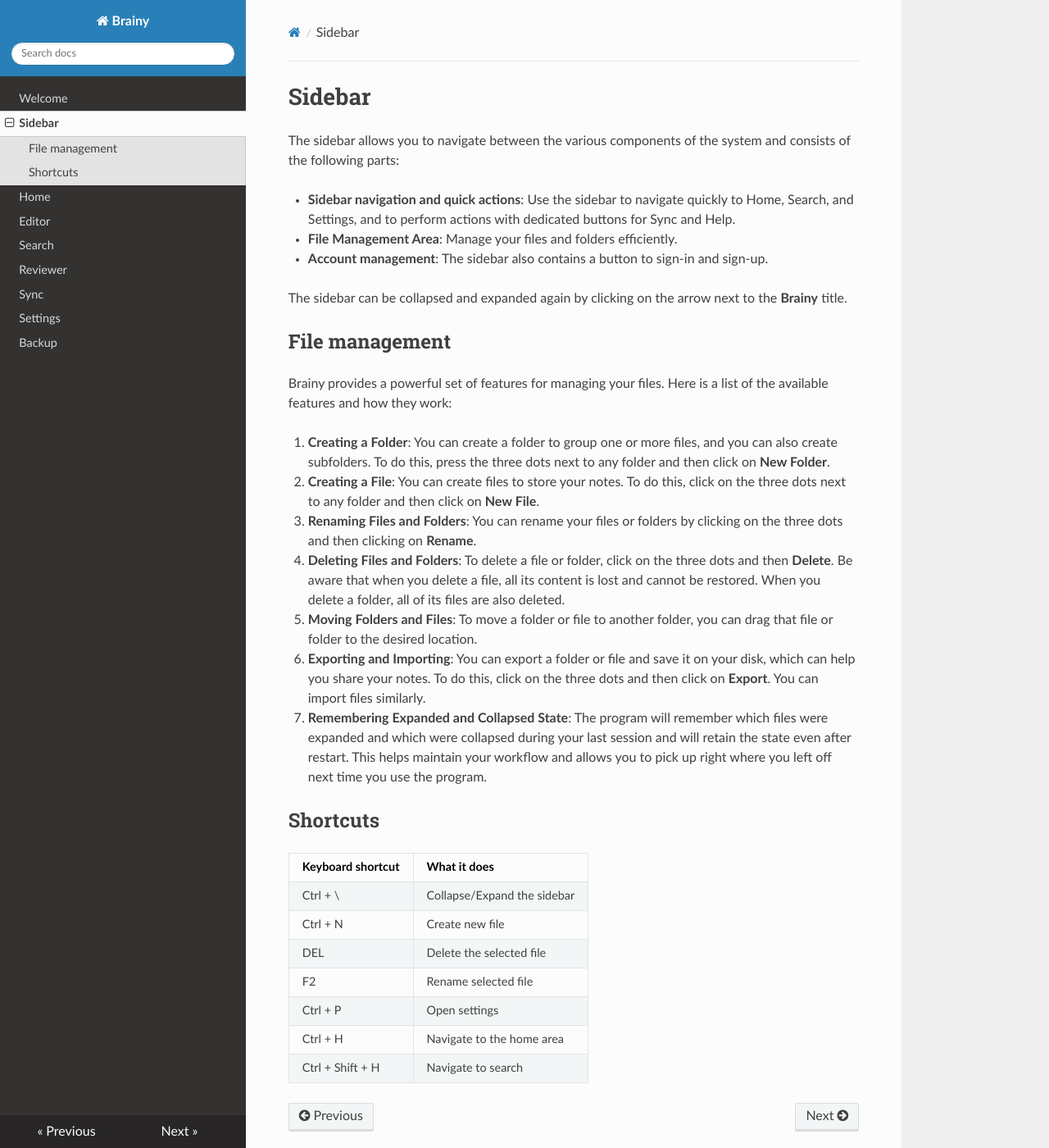
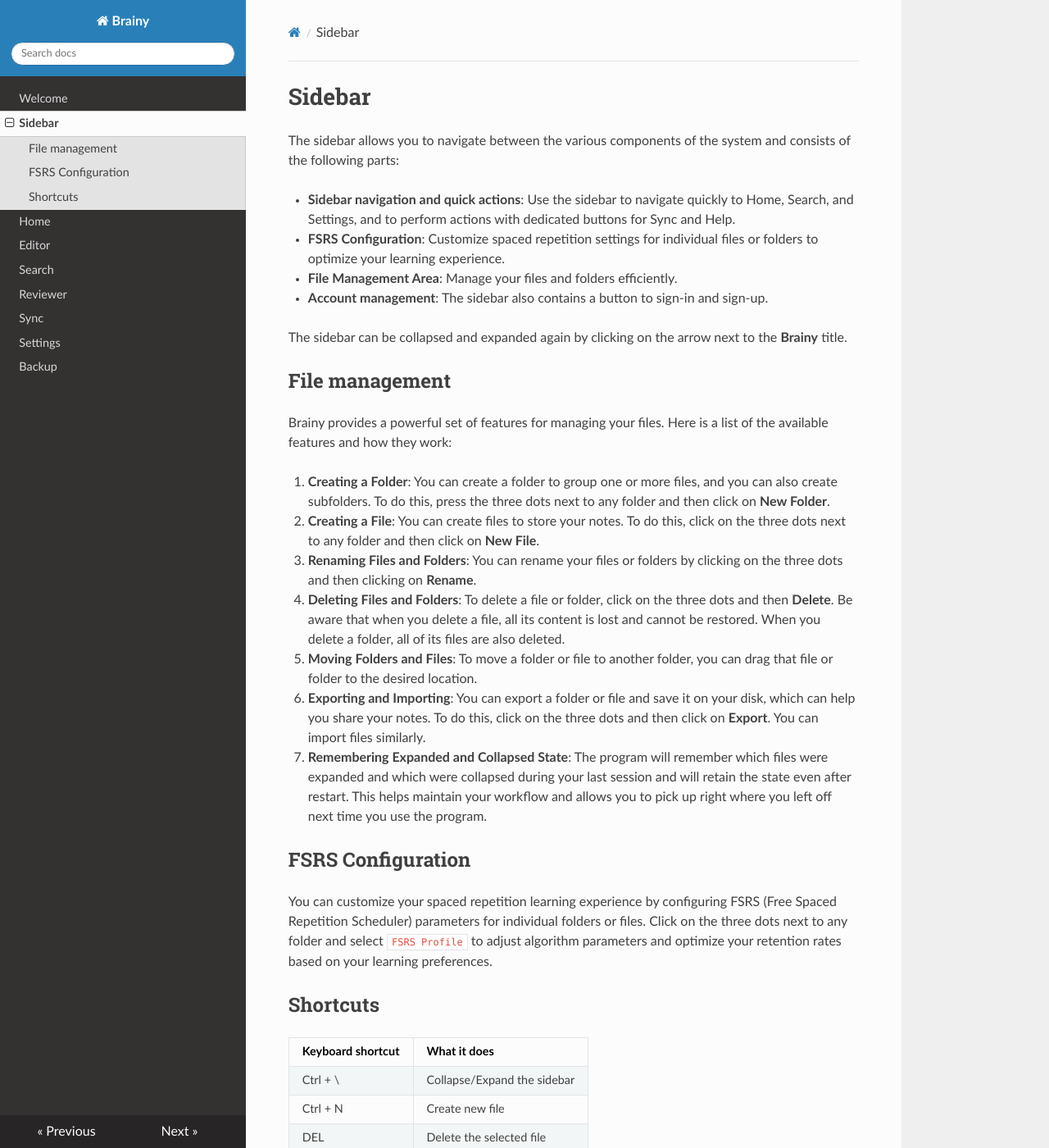
Before and after one commit to ramialkawadri/Brainy-docs, an MkDocs documentation site: the page built from docs/sidebar.md, in a window 1280 px wide and 1400 px high. Shown: the whole window at 82% size. Built offline with MkDocs 1.6.1, drawn with Linux system fonts in a browser that asks for light colours; nearby versions of some CDN libraries.

Commit message:
Add FSRS profile documentation

```diff
--- a/docs/sidebar.md
+++ b/docs/sidebar.md
@@ -3,7 +3,12 @@
 The sidebar allows you to navigate between the various components of the
 system and consists of the following parts:
 
-- **Sidebar navigation and quick actions**: Use the sidebar to navigate quickly to Home, Search, and Settings, and to perform actions with dedicated buttons for Sync and Help.
+- **Sidebar navigation and quick actions**: Use the sidebar to navigate quickly
+to Home, Search, and Settings, and to perform actions with dedicated buttons
+for Sync and Help.
+
+- **FSRS Configuration**: Customize spaced repetition settings for individual
+files or folders to optimize your learning experience.
 
 - **File Management Area**: Manage your files and folders efficiently.
 
@@ -44,7 +49,13 @@
 session and will retain the state even after restart. This helps maintain
 your workflow and allows you to pick up right where you left off next time
 you use the program.
-<!--TODO: sign in and out-->
+
+## FSRS Configuration
+You can customize your spaced repetition learning experience by configuring
+FSRS (Free Spaced Repetition Scheduler) parameters for individual folders
+or files. Click on the three dots next to any folder and select `FSRS Profile`
+to adjust algorithm parameters and optimize your retention rates based on your
+learning preferences.
 
 ## Shortcuts
 
```
Also changed, not shown: docs/index.md (+2 -1 lines).
